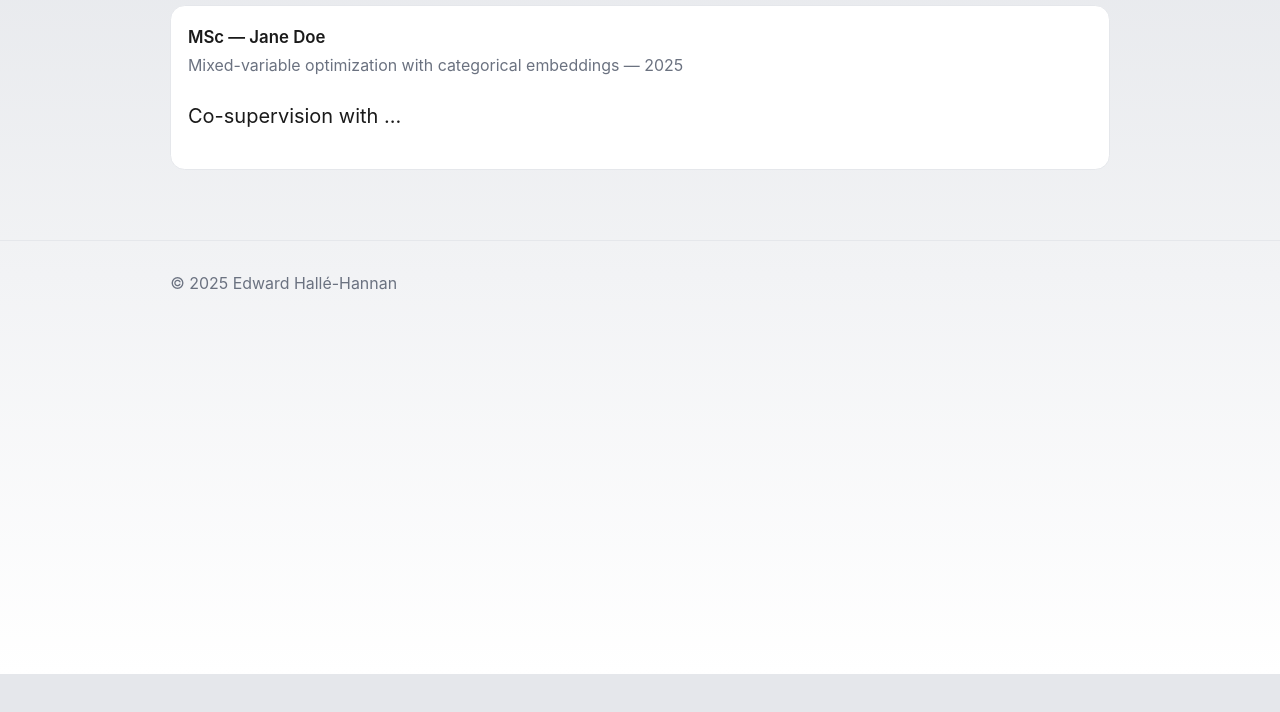
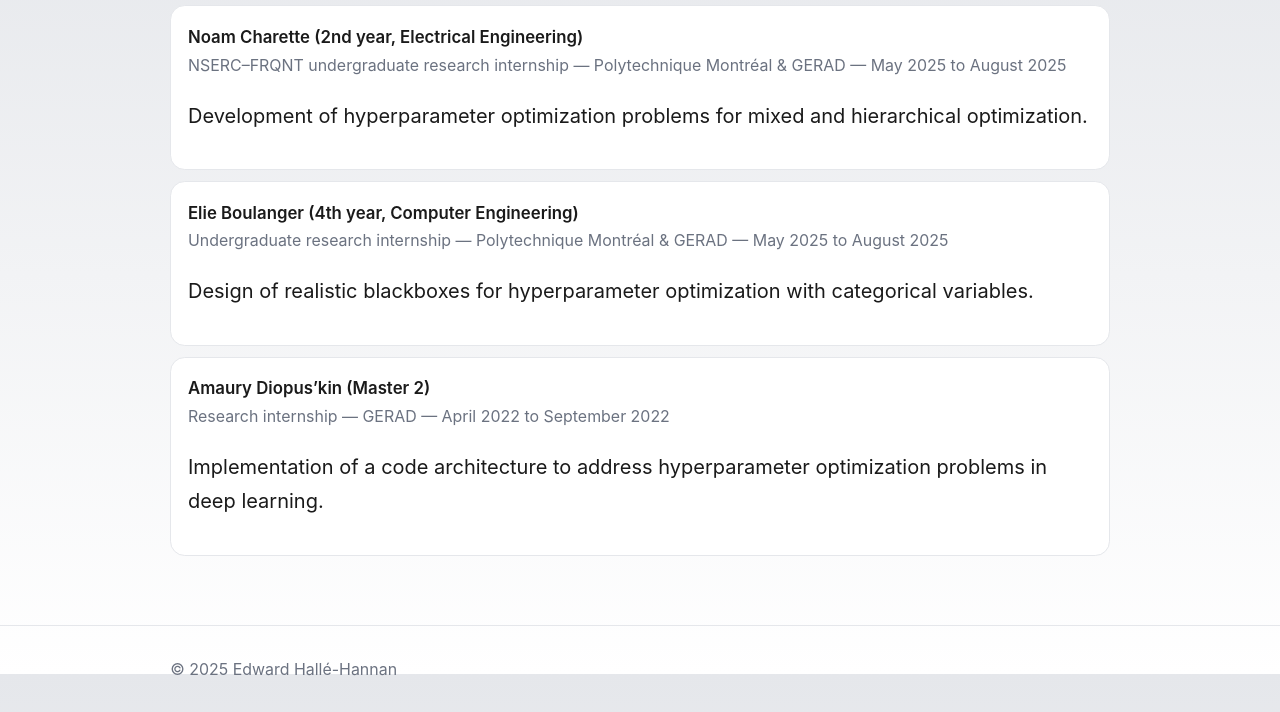
Before and after one commit to ehhannan/ehhannan.github.io, a plain HTML site: page supervision.html in a window 1280 px wide. Shown: the part 126-838 px from the top of the page. Before the commit the page ends 800 px from the top, so only its background shows below. Drawn offline with Linux system fonts and the light colour scheme.

Commit message:
Update supervision.html

```diff
--- a/supervision.html
+++ b/supervision.html
@@ -24,20 +24,34 @@
       </nav>
     </div>
   </header>
+
   <main class="container">
     <section class="section">
       <h2>Supervision</h2>
       <div class="list">
-        <!-- Example item -->
+
         <article class="card">
-          <div class="item-title">MSc — Jane Doe</div>
-          <div class="item-meta">Mixed-variable optimization with categorical embeddings — 2025</div>
-          <p>Co-supervision with ...</p>
+          <div class="item-title">Noam Charette (2nd year, Electrical Engineering)</div>
+          <div class="item-meta">NSERC–FRQNT undergraduate research internship — Polytechnique Montréal & GERAD — May 2025 to August 2025</div>
+          <p>Development of hyperparameter optimization problems for mixed and hierarchical optimization.</p>
         </article>
-        <!-- Add more supervised students or projects -->
+
+        <article class="card">
+          <div class="item-title">Elie Boulanger (4th year, Computer Engineering)</div>
+          <div class="item-meta">Undergraduate research internship — Polytechnique Montréal & GERAD — May 2025 to August 2025</div>
+          <p>Design of realistic blackboxes for hyperparameter optimization with categorical variables.</p>
+        </article>
+
+        <article class="card">
+          <div class="item-title">Amaury Diopus’kin (Master 2)</div>
+          <div class="item-meta">Research internship — GERAD — April 2022 to September 2022</div>
+          <p>Implementation of a code architecture to address hyperparameter optimization problems in deep learning.</p>
+        </article>
+
       </div>
     </section>
   </main>
+
   <footer class="footer">
     <div class="container">© 2025 Edward Hallé-Hannan</div>
   </footer>
```
